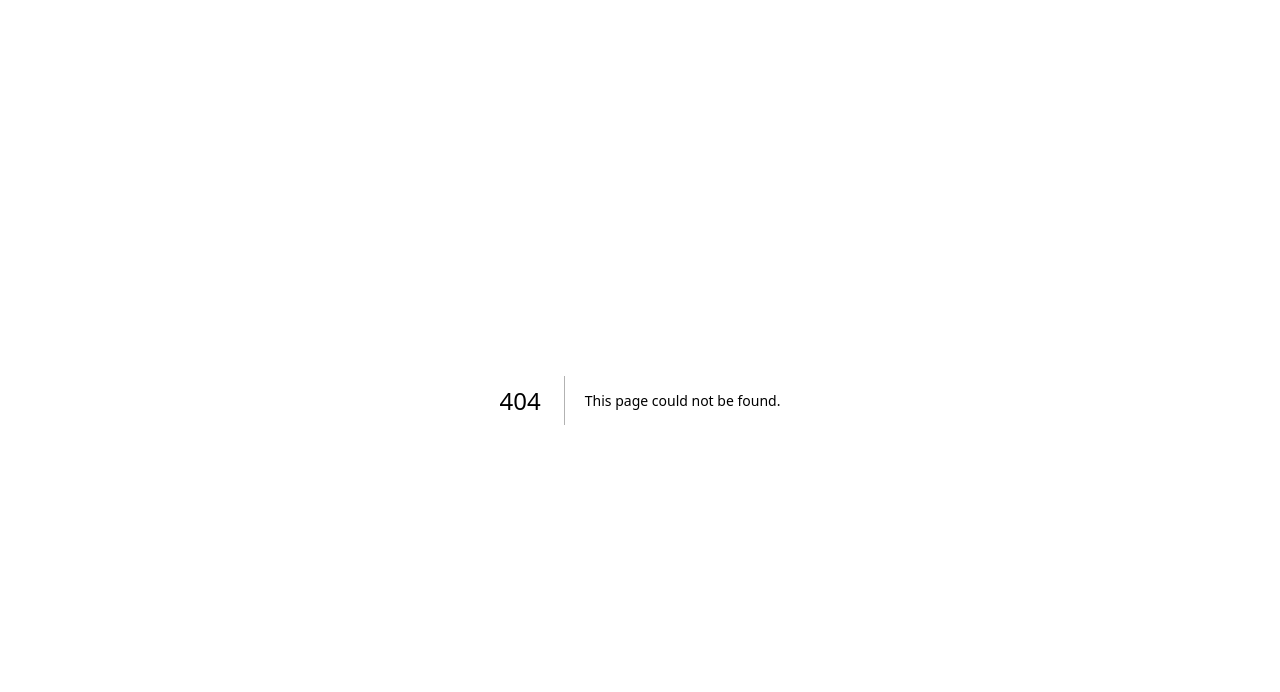
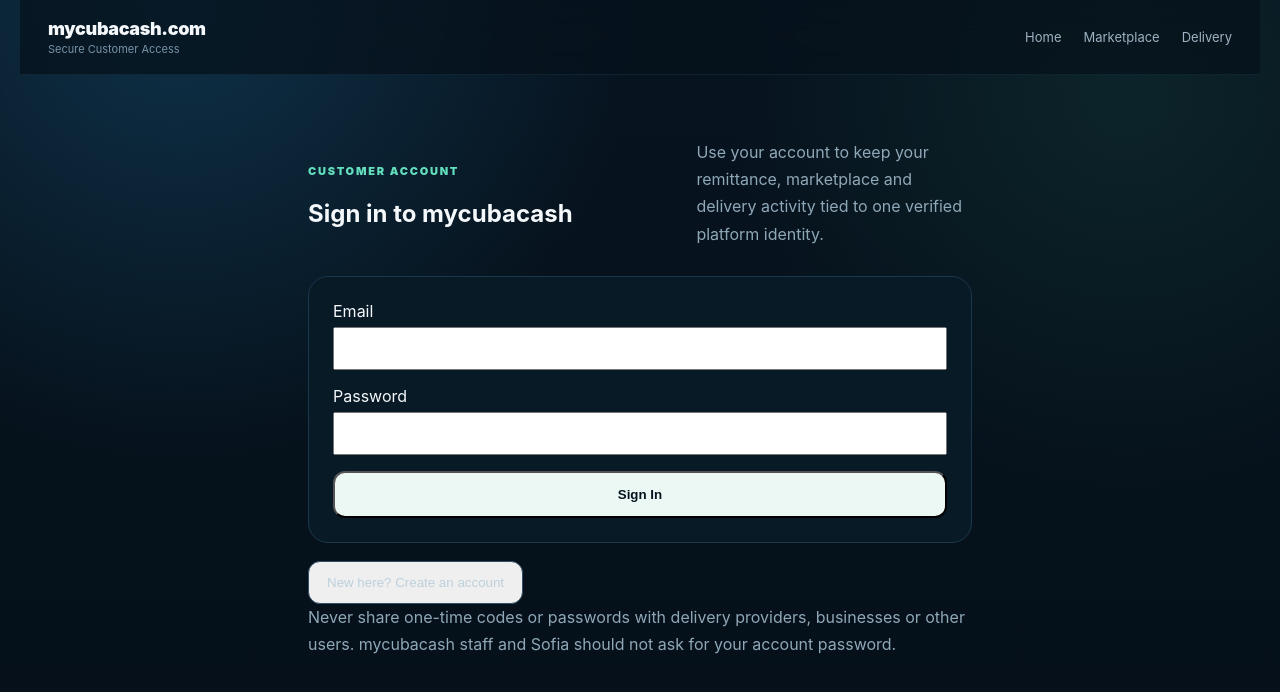
Before and after one commit to SAHJONY/CUBACASH, a Next.js app: page /1/auth in a window 1280 px wide. Before the commit this address had no page. Shown: the top 692 px of the page. Built offline with nearby package versions, Linux system fonts and the light colour scheme; no server answers.

Commit message:
Add customer sign-in and account creation page

```diff
--- /dev/null
+++ b/app/[locale]/auth/page.tsx
@@ -0,0 +1,60 @@
+'use client';
+
+import { FormEvent, useMemo, useState } from 'react';
+import { useParams } from 'next/navigation';
+import { localeOf } from '@/lib/i18n';
+import { supabaseBrowser } from '@/lib/supabase/client';
+
+export default function AuthPage(){
+  const params=useParams<{locale:string}>();
+  const locale=localeOf(params?.locale);
+  const supabase=useMemo(()=>supabaseBrowser(),[]);
+  const [email,setEmail]=useState('');
+  const [password,setPassword]=useState('');
+  const [mode,setMode]=useState<'signin'|'signup'>('signin');
+  const [message,setMessage]=useState('');
+  const [busy,setBusy]=useState(false);
+
+  async function submit(event:FormEvent<HTMLFormElement>){
+    event.preventDefault();
+    setBusy(true);
+    setMessage('');
+    try{
+      if(mode==='signup'){
+        const {error}=await supabase.auth.signUp({email,password,options:{emailRedirectTo:`${window.location.origin}/${locale}/remittances`}});
+        if(error) throw error;
+        setMessage('Account created. Check your email if confirmation is required.');
+      }else{
+        const {error}=await supabase.auth.signInWithPassword({email,password});
+        if(error) throw error;
+        window.location.href=`/${locale}/remittances`;
+        return;
+      }
+    }catch(error){
+      setMessage(error instanceof Error?error.message:'Authentication failed.');
+    }finally{
+      setBusy(false);
+    }
+  }
+
+  return <main className="shell">
+    <nav className="nav">
+      <a href={`/${locale}`} className="brandwrap"><div className="brand">mycubacash.com</div><small>Secure Customer Access</small></a>
+      <div className="navlinks"><a href={`/${locale}`}>Home</a><a href={`/${locale}/marketplace`}>Marketplace</a><a href={`/${locale}/delivery-providers`}>Delivery</a></div>
+    </nav>
+
+    <section className="section" style={{maxWidth:720,margin:'0 auto'}}>
+      <div className="sectionHead"><div><span className="eyebrow">CUSTOMER ACCOUNT</span><h1>{mode==='signin'?'Sign in to mycubacash':'Create your mycubacash account'}</h1></div><p>Use your account to keep your remittance, marketplace and delivery activity tied to one verified platform identity.</p></div>
+      <form onSubmit={submit} className="feature" style={{display:'grid',gap:16}}>
+        <label>Email<input required type="email" autoComplete="email" value={email} onChange={e=>setEmail(e.target.value)} style={{width:'100%',padding:12,marginTop:6}}/></label>
+        <label>Password<input required minLength={8} type="password" autoComplete={mode==='signup'?'new-password':'current-password'} value={password} onChange={e=>setPassword(e.target.value)} style={{width:'100%',padding:12,marginTop:6}}/></label>
+        <button className="cta" type="submit" disabled={busy}>{busy?'Please wait…':mode==='signin'?'Sign In':'Create Account'}</button>
+        {message&&<p role="status">{message}</p>}
+      </form>
+      <div className="actions" style={{marginTop:18}}>
+        <button className="ghost" type="button" onClick={()=>{setMode(mode==='signin'?'signup':'signin');setMessage('')}}>{mode==='signin'?'New here? Create an account':'Already have an account? Sign in'}</button>
+      </div>
+      <p className="sectionCopy">Never share one-time codes or passwords with delivery providers, businesses or other users. mycubacash staff and Sofia should not ask for your account password.</p>
+    </section>
+  </main>;
+}
```
